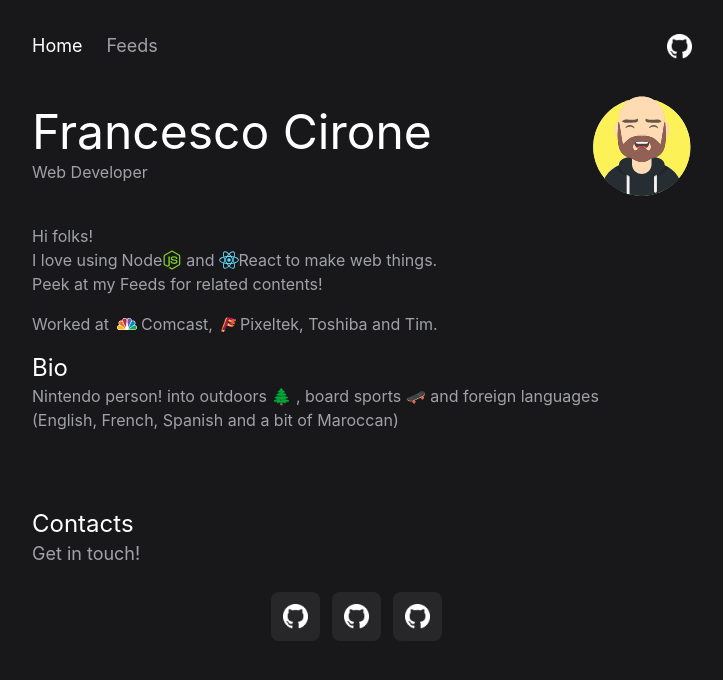
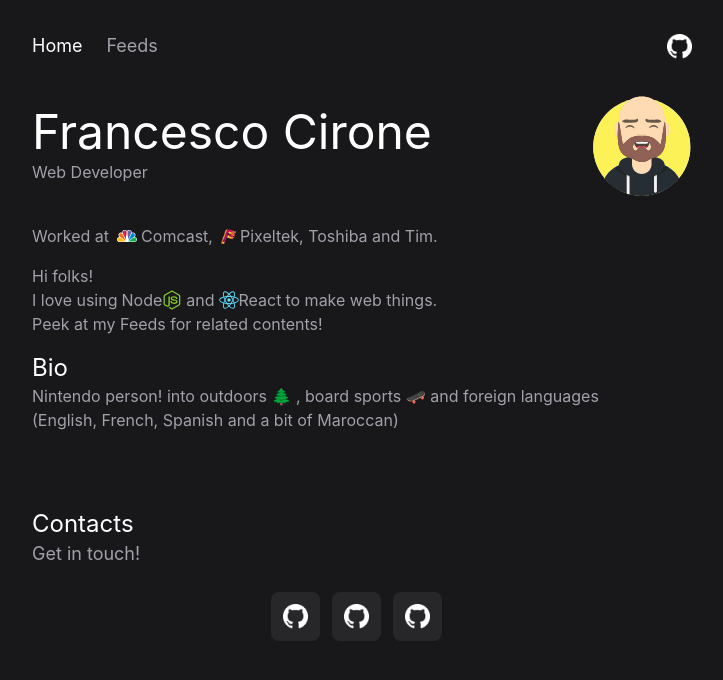
Before and after one commit to inhopj/fcirone.dev, a Next.js app: page / in a window 1280 px wide. Shown: the top 680 px of the page, without its empty margins (284-1007 px from the left). Built offline with nearby package versions, Linux system fonts and the light colour scheme.

Commit message:
switch Work and Tech sections

```diff
--- a/components/About/About.tsx
+++ b/components/About/About.tsx
@@ -18,8 +18,8 @@
       )}
     >
       <div className='flex flex-col justify-start text-zinc-400'>
+        <Work />
         <Tech />
-        <Work />
         <Bio />
       </div>
     </div>
```
